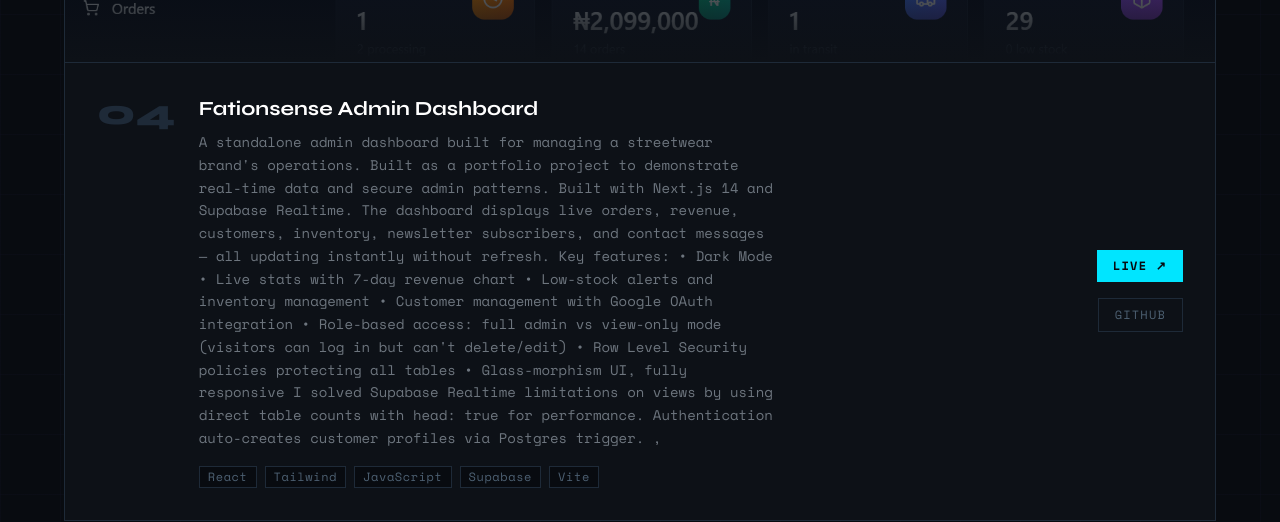
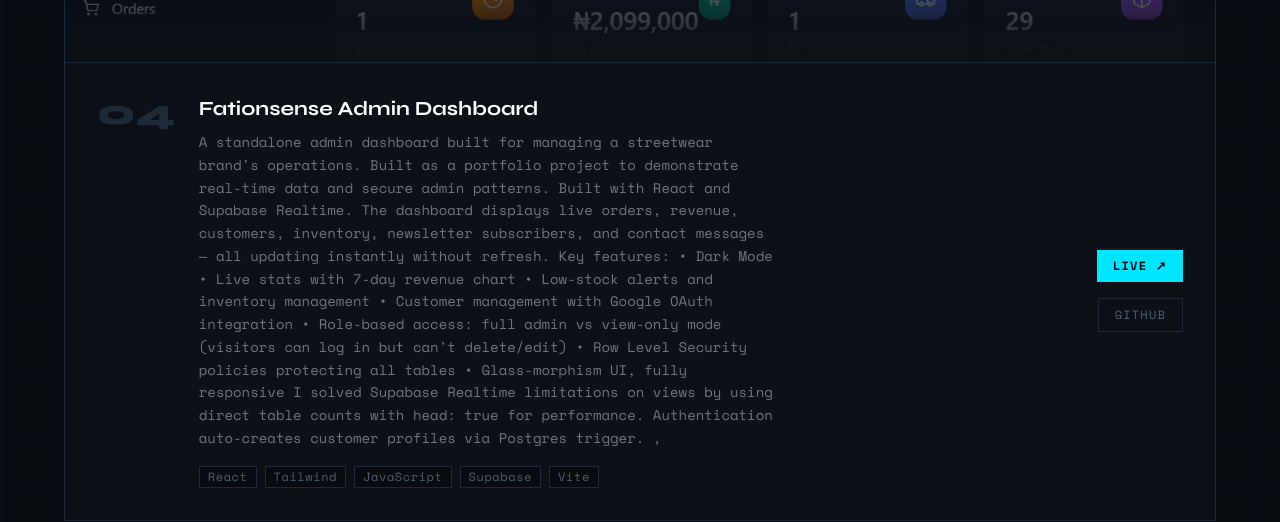
Before and after one commit to chukwumnomso/my-portfolio, a React (Vite) app: page / in a window 1280 px wide. Shown: the part 3960-4482 px from the top of the page. Built offline with nearby package versions, Linux system fonts and the light colour scheme.

Commit message:
fix: description typo

```diff
--- a/src/components/Projects.jsx
+++ b/src/components/Projects.jsx
@@ -51,7 +51,7 @@
     title: "Fationsense Admin Dashboard",
     image: fationsenseAdmin,
     description: `A standalone admin dashboard built for managing a streetwear brand's operations. Built as a portfolio project to demonstrate real-time data and secure admin patterns.
-Built with Next.js 14 and Supabase Realtime. The dashboard displays live orders, revenue, customers, inventory, newsletter subscribers, and contact messages — all updating instantly without refresh.
+Built with React and Supabase Realtime. The dashboard displays live orders, revenue, customers, inventory, newsletter subscribers, and contact messages — all updating instantly without refresh.
 Key features:
 •  Dark Mode
 •  Live stats with 7-day revenue chart
```
